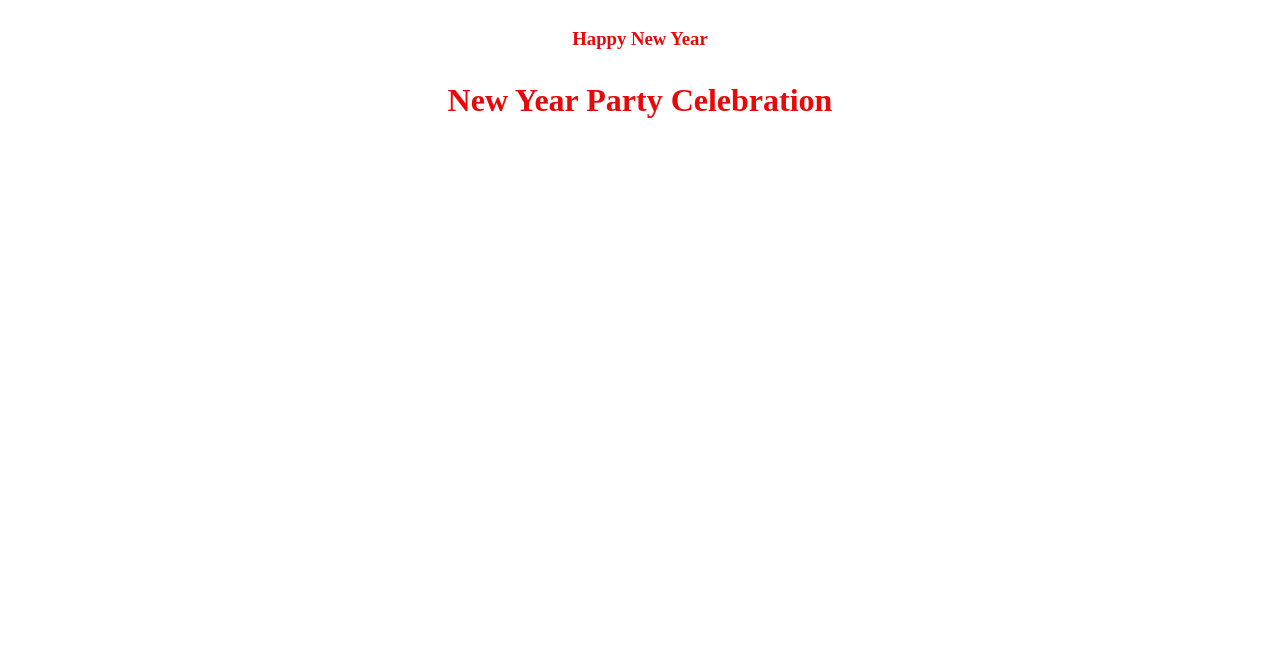
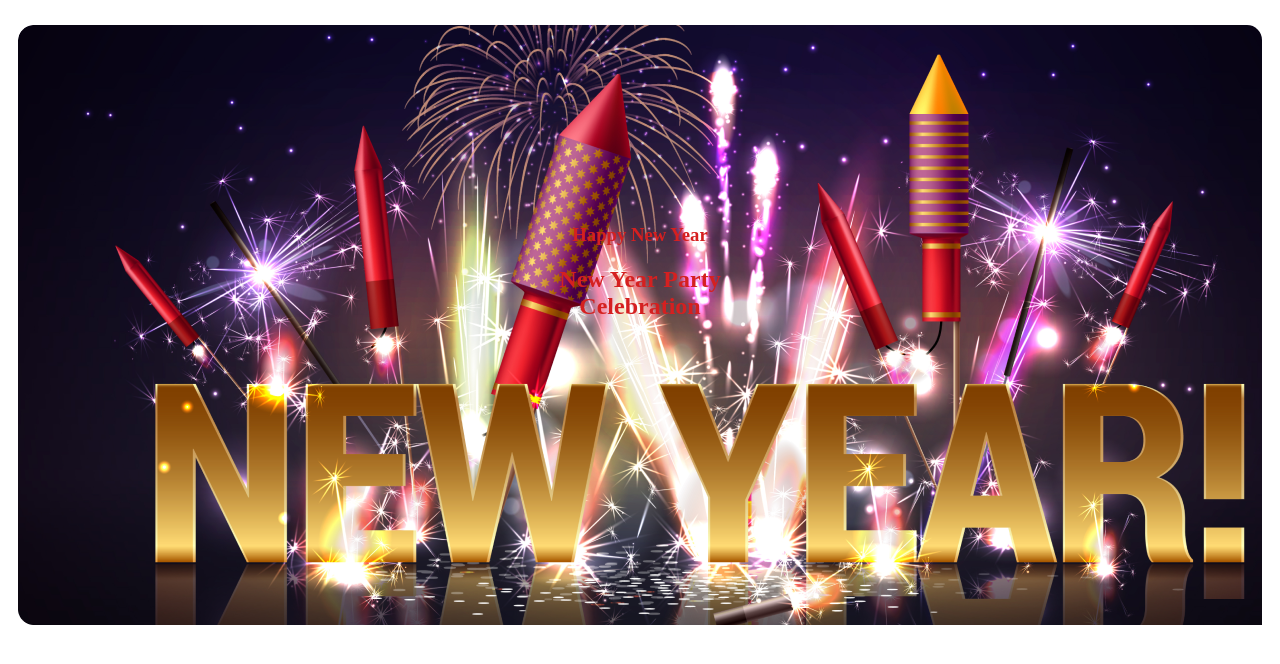
Before and after one commit to sadiaarf/assignment1, a plain HTML site: page index.html in a window 1280 px wide. Drawn offline with Linux system fonts and the light colour scheme.

Commit message:
add a title

```diff
--- a/assignment.css
+++ b/assignment.css
@@ -1,11 +1,12 @@
 .main-title {
-    color: #e90808;
+    color: #d52020;
     text-align: center;
-    font-family: Merriweather;
-    font-weight: 400;
-    line-height: 40px;
+    background-image: url('../assignment1/resources/banner.png');
+    height: 600px;
+    width: 100%px;
+   background-repeat: no-repeat;
+    border-radius: 15px;
+    padding: 180px 50px;
+    margin: 25px 10px;
+    justify-content:space-between;
 }
-.header{
-    background-image: url('../assignment1/resources/new\ year.png');
-    border-radius: 15px;
-}
--- a/index.html
+++ b/index.html
@@ -1,18 +1,20 @@
 <!DOCTYPE html>
 <html lang="en">
+
 <head>
   <meta charset="UTF-8">
   <meta name="viewport" content="width=device-width, initial-scale=1.0">
   <title>Assignment</title>
   <link rel="stylesheet" href="assignment.css">
 </head>
+
 <body>
-    <header>
-  <div class="main-title">
+    <section class="main-title">
+      <div>
         <h3>Happy New Year</h3>
-    <h1>New Year Party Celebration</h1>
+        <h1>New Year Party<br>Celebration</h1>
       </div>
-    </header>
+    </section>
   <main>
 
   </main>
@@ -20,4 +22,5 @@
 
   </footer>
 </body>
+
 </html>
```
Lines whose indentation alone changed are shown as unchanged.
